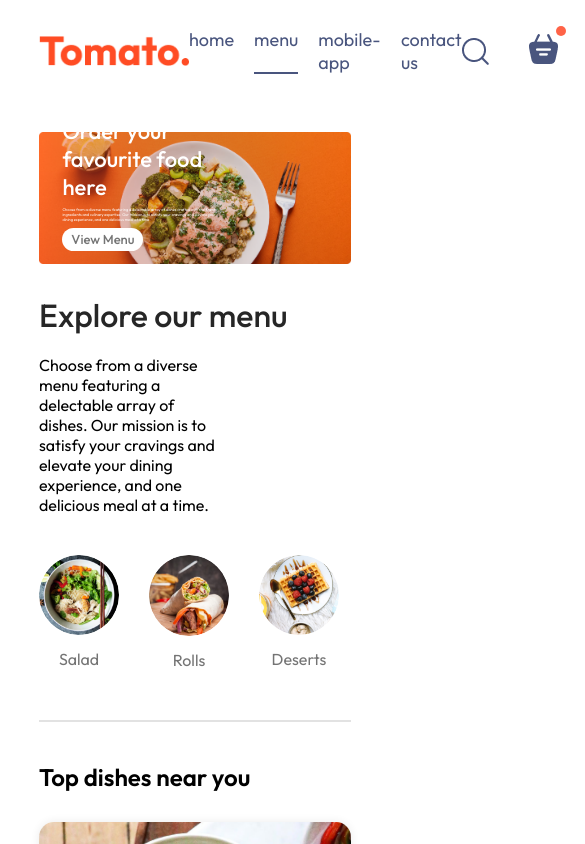
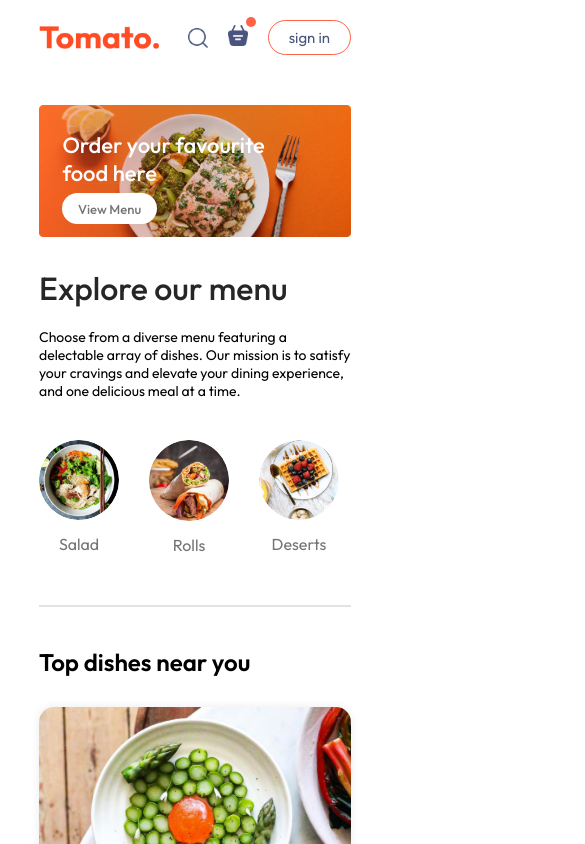
Before and after one commit to Narotam-Mishra/mern-full-stack-food-ordering-app, a React (Vite) app in the folder frontend/: page / in a window 390 px wide. Shown: the top 844 px of the page, 585 px wide, since content can reach past the window. Built offline with nearby package versions, Linux system fonts and the light colour scheme.

Commit message:
full-stack-food-ordering_app_responsiveness_added_1.14

```diff
--- a/frontend/src/components/exploreMenu/ExploreMenu.css
+++ b/frontend/src/components/exploreMenu/ExploreMenu.css
@@ -54,3 +54,10 @@
     border: 4px solid tomato;
     padding: 2px;
 }
+
+@media (max-width:1050px){
+    .explore-menu-text{
+        max-width: 100%;
+        font-size: 14px;
+    }
+}
--- a/frontend/src/components/footer/Footer.css
+++ b/frontend/src/components/footer/Footer.css
@@ -48,3 +48,15 @@
     background-color: #808080;
     border: none;
 }
+
+@media (max-width: 750px) {
+    .footer-content{
+        display: flex;
+        flex-direction: column;
+        gap: 35px;
+    }
+
+    .footer-copyright{
+        text-align: center;
+    }
+}
--- a/frontend/src/components/header/Header.css
+++ b/frontend/src/components/header/Header.css
@@ -41,3 +41,23 @@
     border-radius: 50px;
     cursor: pointer;
 }
+
+@media(max-width: 1050px){
+    .header-contents{
+        max-width: 45%;
+    }
+}
+
+@media(max-width: 750px){
+    .header-contents{
+        max-width: 65%;
+    }
+
+    .header-contents p{
+        display: none;
+    }
+
+    .header-contents button{
+        padding: 2vw 4vw;
+    }
+}
--- a/frontend/src/components/navbar/Navbar.css
+++ b/frontend/src/components/navbar/Navbar.css
@@ -61,3 +61,56 @@
     top: -8px;
     right: -8px;
 }
+
+@media (max-width: 1050px){
+    .navbar .logo{
+        width: 140px;
+    }
+
+    .navbar-menu{
+        gap: 20px;
+        font-size: 17px;
+    }
+
+    .navbar-right{
+        gap: 30px;
+    }
+
+    .navbar-right img{
+        width: 22px;
+    }
+
+    .navbar-right button{
+        padding: 8px 25px;
+    }
+}
+
+@media (max-width: 900px){
+    .navbar .logo{
+        width: 120px;
+    }
+
+    .navbar-menu{
+        gap: 15px;
+        font-size: 16px;
+    }
+
+    .navbar-right{
+        gap: 20px;
+    }
+
+    .navbar-right img{
+        width: 20px;
+    }
+
+    .navbar-right button{
+        padding: 7px 20px;
+        font-size: 15px;
+    }
+}
+
+@media (max-width: 750px){
+    .navbar-menu{
+        display: none;
+    }
+}
--- a/frontend/src/components/navbar/Navbar.jsx
+++ b/frontend/src/components/navbar/Navbar.jsx
@@ -1,18 +1,19 @@
 import { useState } from 'react'
 import "./Navbar.css"
 import { assets } from '../../assets/assets'
+import { Link } from 'react-router-dom'
 
 const Navbar = () => {
-  const [menu, setMenu] = useState("menu");
+  const [menu, setMenu] = useState("home");
 
   return (
     <div className='navbar'>
       <img src={assets.logo} alt="app_logo" className="logo" />
       <ul className="navbar-menu">
-        <li onClick={() => setMenu("home")} className={menu === "home" ? "active" : ""}>home</li>
-        <li onClick={() => setMenu("menu")} className={menu === "menu" ? "active" : ""}>menu</li>
-        <li onClick={() => setMenu("mobile-app")} className={menu === "mobile-app" ? "active" : ""}>mobile-app</li>
-        <li onClick={() => setMenu("contact-us")} className={menu === "contact-us" ? "active" : ""}>contact us</li>
+        <Link to='/' onClick={() => setMenu("home")} className={menu === "home" ? "active" : ""}>home</Link>
+        <a href='#explore-menu' onClick={() => setMenu("menu")} className={menu === "menu" ? "active" : ""}>menu</a>
+        <a href='#app-download' onClick={() => setMenu("mobile-app")} className={menu === "mobile-app" ? "active" : ""}>mobile-app</a>
+        <a href='#footer' onClick={() => setMenu("contact-us")} className={menu === "contact-us" ? "active" : ""}>contact us</a>
       </ul>
       <div className="navbar-right">
         <img src={assets.search_icon} alt="search_icon" />
--- a/frontend/src/index.css
+++ b/frontend/src/index.css
@@ -6,6 +6,7 @@
   margin: 0;
   box-sizing: border-box;
   font-family: Outfit;
+  scroll-behavior: smooth;
 }
 
 body{
```
